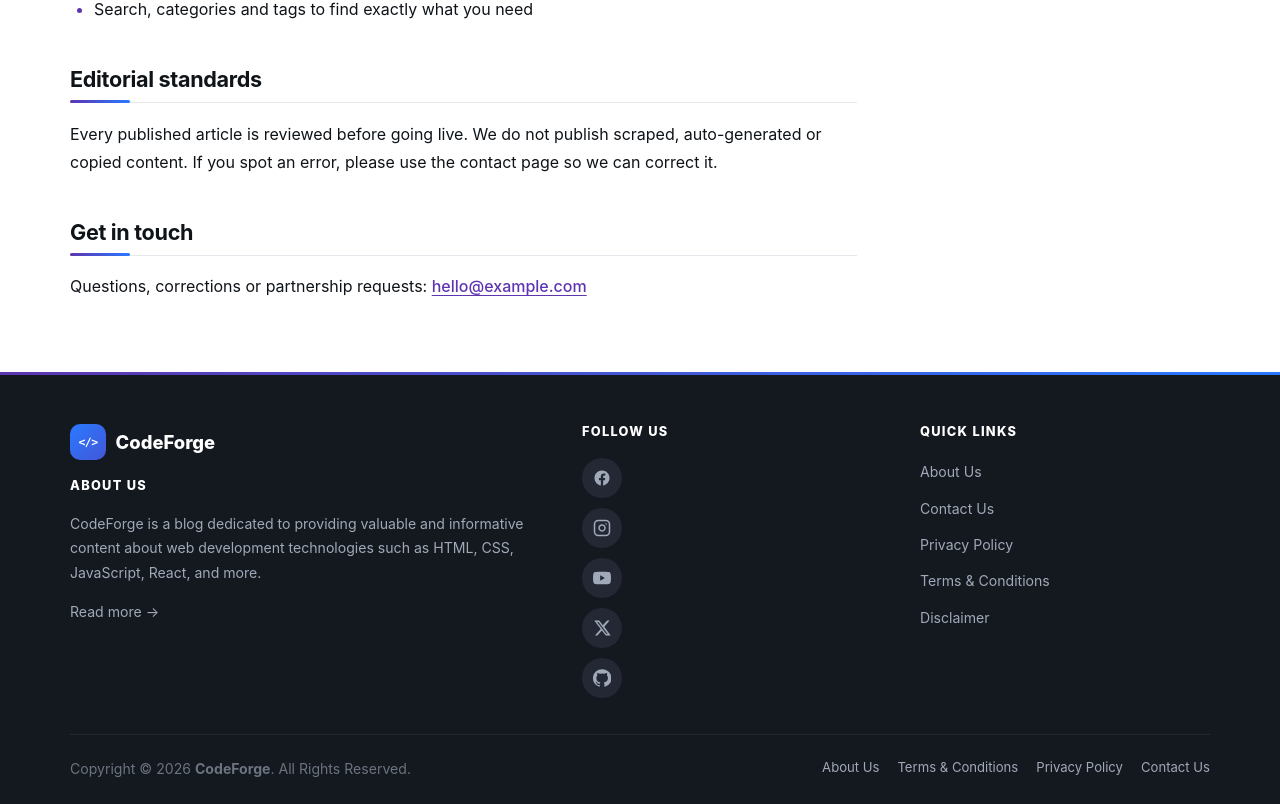
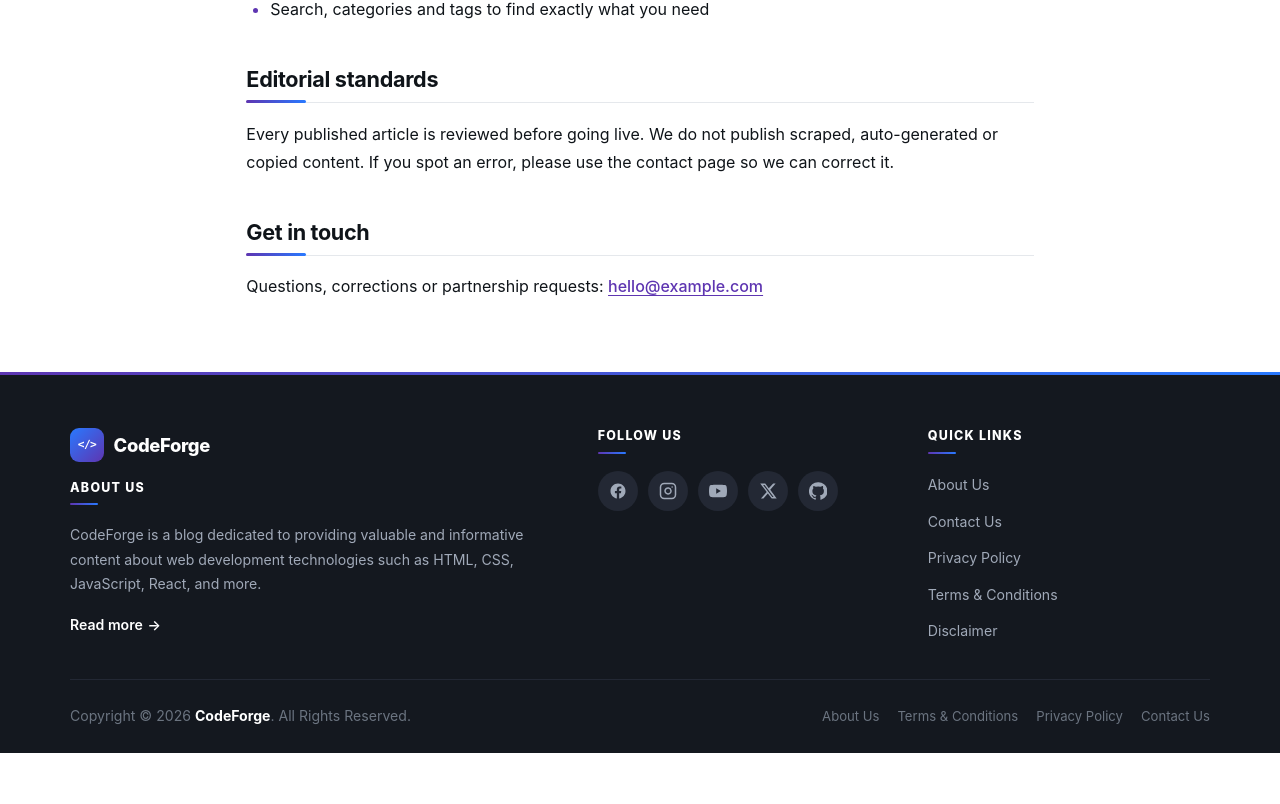
Before and after one commit to Somesh-Vatsraj/codeforge, a React (Vite) app: page /about in a window 1280 px wide. Shown: the part 568-1372 px from the top of the page. After the commit the page ends 1321 px from the top, so only its background shows below. Built offline with nearby package versions, Linux system fonts and the light colour scheme; no server answers.

Commit message:
Update index.css

```diff
--- a/src/styles/index.css
+++ b/src/styles/index.css
@@ -1,6 +1,6 @@
 /* ============================================================
-   CodeForge — Complete Design System
-   Includes: animations, sidebar fix, SVG icon buttons
+   CodeForge — Complete Stylesheet
+   Layout: Sidebar on side (desktop/tablet), hidden on mobile
    ============================================================ */
 
 /* ==================== Design Tokens ==================== */
@@ -48,22 +48,21 @@
   --shadow-brand: 0 12px 32px -8px rgba(94, 53, 177, .35);
 
   /* Typography */
-  --font-sans: -apple-system, BlinkMacSystemFont, "Segoe UI", Roboto,
-               "Helvetica Neue", Arial, sans-serif;
-  --font-mono: "JetBrains Mono", "Fira Code", ui-monospace, SFMono-Regular,
-               Menlo, Consolas, monospace;
+  --font-sans: -apple-system, BlinkMacSystemFont, "Segoe UI", Roboto, "Helvetica Neue", Arial, sans-serif;
+  --font-mono: "JetBrains Mono", "Fira Code", ui-monospace, SFMono-Regular, Menlo, Consolas, monospace;
 
   /* Layout */
   --container: 1180px;
 
-  /* Timing */
+  /* Easing curves */
   --ease-out: cubic-bezier(.22, 1, .36, 1);
+  --ease-in-out: cubic-bezier(.65, 0, .35, 1);
   --ease-spring: cubic-bezier(.34, 1.56, .64, 1);
   --t-fast: .18s var(--ease-out);
   --t: .28s var(--ease-out);
   --t-slow: .5s var(--ease-out);
 
-  /* Syntax tokens */
+  /* Syntax colors */
   --tok-comment: #7f8ea3;
   --tok-string: #a5e6a8;
   --tok-keyword: #ff8b9b;
@@ -93,6 +92,7 @@
 
   --brand: #9c7cf4;
   --brand-dark: #b39dfb;
+  --brand-light: #7e57c2;
   --brand-soft: #231a3a;
   --accent: #5b9dff;
 
@@ -169,7 +169,7 @@
 img, iframe, video, svg { max-width: 100%; }
 img { height: auto; display: block; }
 
-h1, h2, h3, h4 {
+h1, h2, h3, h4, h5, h6 {
   margin: 0 0 .5em;
   color: var(--text);
   font-weight: 700;
@@ -270,11 +270,9 @@
   position: sticky; top: 0; z-index: 100;
   background: color-mix(in srgb, var(--bg-elev) 92%, transparent);
   backdrop-filter: saturate(180%) blur(12px);
-  -webkit-backdrop-filter: saturate(180%) blur(12px);
   border-bottom: 1px solid var(--border);
   box-shadow: var(--shadow-xs);
 }
-
 .site-header__inner {
   display: flex;
   align-items: center;
@@ -293,7 +291,6 @@
   letter-spacing: -.02em;
 }
 .brand:hover { color: var(--text); }
-
 .brand__mark {
   display: grid; place-items: center;
   width: 36px; height: 36px;
@@ -314,14 +311,12 @@
 .brand__logo { height: 30px; width: auto; }
 .brand__name { white-space: nowrap; }
 
-/* Navigation */
 .main-nav {
   display: flex;
   align-items: center;
   margin-left: auto;
   height: 64px;
 }
-
 .main-nav > a,
 .main-nav .nav-dropdown__trigger {
   position: relative;
@@ -345,8 +340,7 @@
 .main-nav .nav-dropdown__trigger::after {
   content: '';
   position: absolute;
-  left: 16px; right: 16px;
-  bottom: 14px;
+  left: 16px; right: 16px; bottom: 14px;
   height: 2px;
   background: var(--brand);
   transform: scaleX(0);
@@ -360,14 +354,10 @@
 .main-nav > a.active { color: var(--brand); }
 .main-nav > a.active::after { transform: scaleX(1); }
 
-/* Dropdown */
-.nav-dropdown {
-  position: relative;
-  height: 100%;
-}
+.nav-dropdown { position: relative; height: 100%; }
 .nav-dropdown__menu {
   position: absolute;
-  top: calc(100% + 0px);
+  top: 100%;
   left: 0;
   min-width: 220px;
   padding: 8px 0;
@@ -411,7 +401,6 @@
   font-size: .85rem;
 }
 
-/* Header tools */
 .site-header__tools {
   display: flex;
   align-items: center;
@@ -567,7 +556,6 @@
   background: linear-gradient(135deg, var(--brand), var(--accent));
   color: #fff;
   box-shadow: 0 4px 12px rgba(94, 53, 177, .45);
-  animation: fadeUp .5s var(--ease-out) both;
 }
 
 .pill {
@@ -646,25 +634,7 @@
   position: absolute;
   inset: auto 0 0 0;
   padding: 18px 18px 16px;
-  background: linear-gradient(180deg,
-    transparent 0%,
-    rgba(0, 0, 0, .55) 55%,
-    rgba(0, 0, 0, .88) 100%);
-}
-
-/* Hero category badge */
-.featured-hero__category {
-  display: inline-block;
-  margin-bottom: 8px;
-  padding: 3px 10px;
-  border-radius: 999px;
-  background: var(--brand);
-  color: #fff;
-  font-size: .68rem;
-  font-weight: 800;
-  letter-spacing: .06em;
-  text-transform: uppercase;
-  box-shadow: 0 4px 12px rgba(94, 53, 177, .5);
+  background: linear-gradient(180deg, transparent 0%, rgba(0, 0, 0, .55) 55%, rgba(0, 0, 0, .88) 100%);
 }
 
 .featured-hero__title {
@@ -673,7 +643,6 @@
   font-size: .95rem;
   font-weight: 700;
   line-height: 1.35;
-  letter-spacing: -.01em;
   display: -webkit-box;
   -webkit-line-clamp: 2;
   -webkit-box-orient: vertical;
@@ -685,7 +654,7 @@
   -webkit-line-clamp: 3;
 }
 
-/* ==================== Home Layout (SIDEBAR FIXED ON SIDE) ==================== */
+/* ==================== HOME LAYOUT — SIDEBAR ALWAYS ON SIDE ==================== */
 .home-layout {
   display: grid;
   grid-template-columns: minmax(0, 1fr) 320px;
@@ -696,14 +665,14 @@
 
 .home-main { min-width: 0; }
 
-/* Sidebar — no sticky, no max-height, no internal scroll */
+/* Sidebar — no sticky, no internal scroll */
 .sidebar {
   display: flex;
   flex-direction: column;
   gap: 32px;
 }
 
-/* Tablet — side by side, narrower */
+/* Tablet — sidebar still on side, narrower */
 @media (max-width: 1024px) and (min-width: 769px) {
   .home-layout {
     grid-template-columns: minmax(0, 1fr) 280px;
@@ -711,7 +680,7 @@
   }
 }
 
-/* Mobile — sidebar completely hidden */
+/* Mobile — sidebar completely hidden (like CodingNepal) */
 @media (max-width: 768px) {
   .home-layout {
     grid-template-columns: 1fr;
@@ -766,6 +735,8 @@
 .post-grid .post-card:nth-child(4) { animation-delay: .2s; }
 .post-grid .post-card:nth-child(5) { animation-delay: .25s; }
 .post-grid .post-card:nth-child(6) { animation-delay: .3s; }
+.post-grid .post-card:nth-child(7) { animation-delay: .35s; }
+.post-grid .post-card:nth-child(8) { animation-delay: .4s; }
 
 .post-card:hover {
   transform: translateY(-6px);
@@ -812,6 +783,7 @@
   font-size: 1.05rem;
   line-height: 1.35;
   font-weight: 700;
+  letter-spacing: -.01em;
 }
 .post-card__title a {
   color: var(--text);
@@ -838,6 +810,7 @@
   padding-top: .5rem;
   display: flex;
   align-items: center;
+  gap: 0;
   font-size: .78rem;
   color: var(--text-light);
   font-weight: 500;
@@ -873,10 +846,8 @@
 }
 .tag-list a:hover { background: var(--brand); color: #fff; }
 
-/* ==================== Sidebar Widgets ==================== */
-.widget {
-  animation: slideRight .5s var(--ease-out) both;
-}
+/* ==================== Sidebar widgets ==================== */
+.widget { animation: slideRight .5s var(--ease-out) both; }
 .widget:nth-child(1) { animation-delay: .1s; }
 .widget:nth-child(2) { animation-delay: .15s; }
 .widget:nth-child(3) { animation-delay: .2s; }
@@ -905,7 +876,7 @@
   border-radius: 2px;
 }
 
-/* Recent posts list */
+/* Recent posts */
 .recent-list {
   list-style: none;
   margin: 0;
@@ -960,10 +931,7 @@
 }
 
 /* Featured widget */
-.featured-widget {
-  border-radius: var(--radius);
-  overflow: hidden;
-}
+.featured-widget { border-radius: var(--radius); overflow: hidden; }
 .featured-widget > a {
   display: block;
   aspect-ratio: 16/10;
@@ -978,7 +946,6 @@
   transition: transform .8s var(--ease-out);
 }
 .featured-widget:hover img { transform: scale(1.06); }
-
 .featured-widget__body { padding-top: 12px; }
 .featured-widget__title {
   display: -webkit-box;
@@ -993,7 +960,7 @@
 }
 .featured-widget__title:hover { color: var(--brand); }
 
-/* Categories list */
+/* Categories */
 .cat-list { list-style: none; margin: 0; padding: 0; }
 .cat-list li { border-bottom: 1px solid var(--border-soft); }
 .cat-list li:last-child { border-bottom: 0; }
@@ -1023,18 +990,14 @@
   border-radius: 999px;
   transition: all var(--t-fast);
 }
-.cat-list a:hover .cat-list__count {
-  background: var(--brand);
-  color: #fff;
-}
-
-/* ==================== Follow Us — PROPER SVG ICON BUTTONS ==================== */
+.cat-list a:hover .cat-list__count { background: var(--brand); color: #fff; }
+
+/* Follow Us */
 .follow-grid {
   display: grid;
   grid-template-columns: repeat(3, 1fr);
   gap: 10px;
 }
-
 .follow-btn {
   position: relative;
   overflow: hidden;
@@ -1042,81 +1005,28 @@
   flex-direction: column;
   align-items: center;
   justify-content: center;
-  gap: 8px;
-  padding: 18px 8px 14px;
+  gap: 4px;
+  padding: 16px 8px;
   border-radius: var(--radius-sm);
   color: #fff;
+  font-size: .72rem;
+  font-weight: 700;
   text-decoration: none;
-  transition: transform var(--t) var(--ease-spring),
-              box-shadow var(--t);
-}
-.follow-btn::before {
-  content: '';
-  position: absolute;
-  inset: 0;
-  background: radial-gradient(circle at 50% 0%, rgba(255, 255, 255, .25) 0%, transparent 70%);
-  opacity: 0;
-  transition: opacity var(--t);
+  transition: transform var(--t) var(--ease-spring), box-shadow var(--t);
 }
 .follow-btn:hover {
-  transform: translateY(-5px) scale(1.04);
+  transform: translateY(-4px) scale(1.04);
   box-shadow: var(--shadow-lg);
   color: #fff;
-  text-decoration: none;
-}
-.follow-btn:hover::before { opacity: 1; }
-.follow-btn:active { transform: translateY(-2px) scale(1.01); }
-
-.follow-btn__icon {
-  display: grid;
-  place-items: center;
-  width: 34px;
-  height: 34px;
-  border-radius: 50%;
-  background: rgba(255, 255, 255, .18);
-  backdrop-filter: blur(4px);
-  -webkit-backdrop-filter: blur(4px);
-  color: #fff;
-  transition: transform var(--t) var(--ease-spring),
-              background var(--t);
-}
-.follow-btn:hover .follow-btn__icon {
-  transform: scale(1.15) rotate(-6deg);
-  background: rgba(255, 255, 255, .3);
-}
-
-.follow-btn__icon svg {
-  width: 22px;
-  height: 22px;
-  display: block;
-}
-
-.follow-btn__count {
-  font-size: .68rem;
-  font-weight: 700;
-  opacity: .95;
-  letter-spacing: .01em;
-  text-align: center;
-  line-height: 1.2;
-}
-
-/* Brand backgrounds */
-.follow-btn--fb {
-  background: linear-gradient(135deg, #1877f2 0%, #0d5fca 100%);
-}
+}
+.follow-btn__icon { font-size: 1.5rem; line-height: 1; font-weight: 800; }
+.follow-btn__count { font-size: .68rem; opacity: .95; font-weight: 500; }
+.follow-btn--fb { background: linear-gradient(135deg, #1877f2, #0d5fca); }
 .follow-btn--ig {
-  background: linear-gradient(135deg,
-    #f09433 0%,
-    #e6683c 25%,
-    #dc2743 50%,
-    #cc2366 75%,
-    #bc1888 100%);
+  background: linear-gradient(135deg, #f09433 0%, #e6683c 25%, #dc2743 50%, #cc2366 75%, #bc1888 100%);
   background-size: 200% 200%;
 }
-.follow-btn--ig:hover { animation: gradientShift 3s ease infinite; }
-.follow-btn--yt {
-  background: linear-gradient(135deg, #ff0000 0%, #cc0000 100%);
-}
+.follow-btn--yt { background: linear-gradient(135deg, #ff0000, #cc0000); }
 
 /* ==================== Breadcrumb ==================== */
 .breadcrumb {
@@ -1129,11 +1039,7 @@
   color: var(--text-light);
   animation: fadeIn .4s var(--ease-out) both;
 }
-.breadcrumb a {
-  color: var(--text-muted);
-  font-weight: 500;
-  transition: color var(--t-fast);
-}
+.breadcrumb a { color: var(--text-muted); font-weight: 500; }
 .breadcrumb a:hover { color: var(--brand); }
 .breadcrumb span { margin: 0 .4rem; }
 
@@ -1154,14 +1060,12 @@
   display: flex;
   flex-wrap: wrap;
   align-items: center;
+  gap: 0;
   font-size: .82rem;
   color: var(--text-light);
   font-weight: 500;
 }
-.post-header__meta a {
-  color: var(--text-muted);
-  font-weight: 600;
-}
+.post-header__meta a { color: var(--text-muted); font-weight: 600; }
 .post-header__meta a:hover { color: var(--brand); }
 
 .post-thumb {
@@ -1176,9 +1080,7 @@
   width: 100%;
   aspect-ratio: 16/9;
   object-fit: cover;
-  transition: transform 1s var(--ease-out);
-}
-.post-thumb:hover img { transform: scale(1.03); }
+}
 
 .post-actions {
   display: flex;
@@ -1187,7 +1089,7 @@
   margin-bottom: 1.5rem;
 }
 
-/* Article content — clean white background */
+/* ==================== Article content ==================== */
 .article-content {
   font-size: 1rem;
   line-height: 1.75;
@@ -1247,6 +1149,7 @@
   text-decoration: underline;
   text-decoration-thickness: 1px;
   text-underline-offset: 3px;
+  transition: all var(--t-fast);
 }
 .article-content a:hover {
   color: var(--brand-dark);
@@ -1270,7 +1173,6 @@
   color: var(--text-muted);
   font-style: italic;
 }
-.article-content blockquote p:last-child { margin-bottom: 0; }
 
 .article-content :not(pre) > code {
   font-family: var(--font-mono);
@@ -1323,16 +1225,7 @@
   color: var(--text);
 }
 
-.article-content iframe {
-  width: 100%;
-  aspect-ratio: 16/9;
-  border: 0;
-  border-radius: var(--radius);
-  margin: 1.4em 0;
-  box-shadow: var(--shadow-sm);
-}
-
-/* ==================== Video Frame — glow + play button ==================== */
+/* ==================== Video embed ==================== */
 .video-frame {
   position: relative;
   aspect-ratio: 16/9;
@@ -1389,7 +1282,6 @@
   background: #fff;
   margin-top: 14px;
   box-shadow: var(--shadow);
-  animation: scaleIn .5s var(--ease-out) both;
 }
 .preview-frame iframe {
   width: 100%;
@@ -1584,7 +1476,6 @@
   transition: transform var(--t);
 }
 .related-grid article:hover { transform: translateY(-4px); }
-
 .related-card__thumb {
   display: block;
   aspect-ratio: 16/10;
@@ -1601,7 +1492,6 @@
   transition: transform .8s var(--ease-out);
 }
 .related-grid article:hover .related-card__thumb img { transform: scale(1.08); }
-
 .related-card__title {
   display: -webkit-box;
   -webkit-line-clamp: 2;
@@ -1615,10 +1505,7 @@
 .related-card__title:hover { color: var(--brand); }
 
 /* ==================== Comment form ==================== */
-.comment-section {
-  margin: 44px 0;
-  animation: fadeUp .6s var(--ease-out) both;
-}
+.comment-section { margin: 44px 0; }
 .comment-section__title {
   margin-bottom: 1rem;
   font-size: .9rem;
@@ -1753,9 +1640,7 @@
   border-color: transparent;
 }
 .code-block__actions .btn--primary { background: var(--brand); color: #fff; }
-.code-block__actions .btn--primary:hover { background: var(--brand-dark); }
 .code-block__actions .btn--success { background: var(--success); color: #fff; }
-
 .code-block__pre {
   margin: 0;
   padding: 16px 20px;
@@ -1768,7 +1653,6 @@
 }
 .code-block__pre code { font-family: inherit; }
 
-/* Syntax tokens */
 .tok-comment { color: var(--tok-comment); font-style: italic; }
 .tok-string { color: var(--tok-string); }
 .tok-keyword { color: var(--tok-keyword); }
@@ -1788,7 +1672,6 @@
   border: 1px dashed var(--border);
   border-radius: var(--radius-sm);
   text-align: center;
-  animation: fadeIn .6s var(--ease-out) both;
 }
 .ad-slot__label {
   display: block;
@@ -1806,9 +1689,8 @@
   place-content: center;
   gap: 4px;
 }
-.ad-slot--sidebar { margin: 0; }
-
-/* ==================== States ==================== */
+
+/* ==================== Spinner / empty / alerts ==================== */
 .spinner {
   display: flex;
   align-items: center;
@@ -1817,7 +1699,6 @@
   padding: 48px 16px;
   color: var(--text-muted);
   font-size: .9rem;
-  animation: fadeIn .4s var(--ease-out) both;
 }
 .spinner__dot {
   width: 20px;
@@ -1834,7 +1715,6 @@
   padding: 56px 24px;
   background: var(--bg-soft);
   border-radius: var(--radius);
-  animation: fadeUp .5s var(--ease-out) both;
 }
 .empty-state__icon {
   display: grid;
@@ -1863,23 +1743,10 @@
   margin-bottom: 18px;
   font-size: .9rem;
   border: 1px solid transparent;
-  animation: slideRight .4s var(--ease-out) both;
-}
-.alert--error {
-  background: var(--danger-soft);
-  color: var(--danger);
-  border-color: rgba(229, 57, 53, .25);
-}
-.alert--success {
-  background: var(--success-soft);
-  color: var(--success);
-  border-color: rgba(67, 160, 71, .25);
-}
-.alert--info {
-  background: var(--brand-soft);
-  color: var(--brand-dark);
-  border-color: rgba(94, 53, 177, .2);
-}
+}
+.alert--error { background: var(--danger-soft); color: var(--danger); border-color: rgba(229, 57, 53, .25); }
+.alert--success { background: var(--success-soft); color: var(--success); border-color: rgba(67, 160, 71, .25); }
+.alert--info { background: var(--brand-soft); color: var(--brand-dark); border-color: rgba(94, 53, 177, .2); }
 
 /* ==================== Pagination ==================== */
 .pagination {
@@ -1914,9 +1781,16 @@
   color: #fff;
   box-shadow: var(--shadow-brand);
 }
-.pagination__gap { padding: 9px 6px; color: var(--text-light); }
-
-.load-more { display: flex; justify-content: center; margin-top: 16px; }
+.pagination__gap {
+  padding: 9px 6px;
+  color: var(--text-light);
+}
+
+.load-more {
+  display: flex;
+  justify-content: center;
+  margin-top: 16px;
+}
 
 /* ==================== Hero (optional) ==================== */
 .hero { padding: 28px 0; }
@@ -1939,7 +1813,11 @@
   margin-bottom: 1.6rem;
   max-width: 60ch;
 }
-.hero__actions { display: flex; flex-wrap: wrap; gap: .6rem; }
+.hero__actions {
+  display: flex;
+  flex-wrap: wrap;
+  gap: .6rem;
+}
 
 .gradient-text {
   background: linear-gradient(100deg, var(--brand), var(--accent), var(--brand));
@@ -2001,10 +1879,11 @@
 .site-footer {
   background: #14181f;
   color: #a0a9b8;
-  padding: 52px 0 22px;
+  padding: 56px 0 24px;
   margin-top: 72px;
   position: relative;
 }
+
 .site-footer::before {
   content: '';
   position: absolute;
@@ -2019,62 +1898,98 @@
 
 .site-footer__grid {
   display: grid;
-  grid-template-columns: 1.6fr 1fr 1fr;
+  grid-template-columns: 1.7fr 1fr 1fr;
   gap: 48px;
   padding-bottom: 36px;
   border-bottom: 1px solid #232834;
 }
-.site-footer h3 {
-  color: #fff;
-  font-size: .8rem;
-  margin-bottom: 1.1rem;
+
+.site-footer__col h3 {
+  color: #ffffff;
+  font-size: .78rem;
+  margin: 0 0 1.1rem;
   font-weight: 800;
   letter-spacing: .1em;
   text-transform: uppercase;
-}
+  position: relative;
+  padding-bottom: .6rem;
+}
+.site-footer__col h3::after {
+  content: '';
+  position: absolute;
+  left: 0;
+  bottom: 0;
+  width: 28px;
+  height: 2px;
+  background: linear-gradient(90deg, #5e35b1, #2979ff);
+  border-radius: 2px;
+}
+
 .site-footer p {
   font-size: .88rem;
   line-height: 1.75;
-  margin-bottom: .8rem;
+  margin: 0 0 .9rem;
   color: #a0a9b8;
 }
+
 .site-footer a {
   color: #a0a9b8;
   font-size: .88rem;
   transition: color var(--t-fast);
 }
-.site-footer a:hover { color: #fff; }
-.site-footer ul {
-  list-style: none;
-  margin: 0;
-  padding: 0;
-  display: flex;
-  flex-direction: column;
-  gap: 10px;
-}
+.site-footer a:hover { color: #ffffff; }
+
+/* Brand row */
 .site-footer__brand {
-  display: flex;
+  display: inline-flex;
   align-items: center;
   gap: .6rem;
   margin-bottom: 1.1rem;
+  text-decoration: none;
+}
+.site-footer__brand:hover { text-decoration: none; }
+.site-footer__brand .brand__mark {
+  display: grid;
+  place-items: center;
+  width: 34px;
+  height: 34px;
+  border-radius: 9px;
+  background: linear-gradient(135deg, #2979ff, #5e35b1);
+  color: #fff;
+  font-family: var(--font-mono);
+  font-size: .7rem;
+  font-weight: 800;
+  letter-spacing: -.05em;
+}
+.site-footer__brand .brand__logo {
+  height: 28px;
+  width: auto;
 }
 .site-footer__brand .brand__name {
-  color: #fff;
+  color: #ffffff;
   font-size: 1.15rem;
   font-weight: 800;
-}
-.site-footer__bottom {
-  padding-top: 22px;
-  display: flex;
-  justify-content: space-between;
+  letter-spacing: -.02em;
+}
+
+/* Read more link */
+.site-footer__more {
+  display: inline-flex;
+  align-items: center;
+  gap: .3rem;
+  color: #ffffff !important;
+  font-weight: 600;
+}
+.site-footer__more span {
+  transition: transform var(--t-fast);
+  display: inline-block;
+}
+.site-footer__more:hover span { transform: translateX(4px); }
+
+/* Social list with SVG */
+.social-list {
+  display: flex;
   flex-wrap: wrap;
-  gap: 14px;
-  font-size: .82rem;
-}
-.site-footer__bottom p { margin: 0; color: #6b7480; }
-
-.social-list {
-  display: flex;
   gap: 10px;
   list-style: none;
   margin: 0;
@@ -2088,20 +2003,78 @@
   background: #232834;
   color: #a0a9b8;
   border-radius: 50%;
-  font-size: .95rem;
+  transition: all var(--t) var(--ease-spring);
+}
+.social-list a svg {
+  width: 18px;
+  height: 18px;
+  transition: transform var(--t) var(--ease-spring);
+}
+.social-list a:hover {
+  background: linear-gradient(135deg, #5e35b1, #2979ff);
+  color: #ffffff;
+  transform: translateY(-4px);
+  box-shadow: 0 10px 24px -6px rgba(94, 53, 177, .5);
+}
+.social-list a:hover svg { transform: scale(1.1); }
+
+/* Quick links */
+.site-footer__links {
+  list-style: none;
+  margin: 0;
+  padding: 0;
+  display: flex;
+  flex-direction: column;
+  gap: 10px;
+}
+.site-footer__links a {
+  display: inline-flex;
+  align-items: center;
+  gap: .4rem;
+  transition: color var(--t-fast), padding var(--t-fast);
+}
+.site-footer__links a:hover {
+  color: #ffffff;
+  padding-left: 4px;
+}
+
+/* Bottom row */
+.site-footer__bottom {
+  padding-top: 24px;
+  display: flex;
+  justify-content: space-between;
+  align-items: center;
+  flex-wrap: wrap;
+  gap: 14px;
+  font-size: .82rem;
+}
+.site-footer__bottom p {
+  margin: 0;
+  color: #6b7480;
+}
+.site-footer__bottom strong {
+  color: #ffffff;
   font-weight: 700;
-  transition: all var(--t) var(--ease-spring);
-}
-.social-list a:hover {
-  background: linear-gradient(135deg, var(--brand), var(--accent));
-  color: #fff;
-  transform: translateY(-4px) rotate(-8deg);
-}
-
-.footer-links { display: flex; flex-wrap: wrap; gap: 18px; }
-.footer-links a { font-size: .82rem; }
-
-/* ==================== Not Found ==================== */
+}
+
+.footer-links {
+  display: flex;
+  flex-wrap: wrap;
+  gap: 18px;
+}
+.footer-links a {
+  color: #6b7480;
+  font-size: .82rem;
+  transition: color var(--t-fast);
+}
+.footer-links a:hover { color: #ffffff; }
+
+/* ==================== Info pages ==================== */
+.info-page .article-content {
+  max-width: 78ch;
+  margin-inline: auto;
+}
+
 .not-found {
   text-align: center;
   padding-block: 4rem;
@@ -2114,11 +2087,8 @@
   opacity: .28;
   margin: 0;
   line-height: 1;
-  animation: floatY 3s ease-in-out infinite;
 }
 .not-found .hero__actions { justify-content: center; }
-
-.info-page .article-content { max-width: 78ch; }
 
 .search-page-form {
   display: flex;
@@ -2134,12 +2104,6 @@
   background: var(--bg-elev);
   color: var(--text);
   font: inherit;
-  transition: border-color var(--t-fast), box-shadow var(--t-fast);
-}
-.search-page-form input:focus {
-  outline: 0;
-  border-color: var(--brand);
-  box-shadow: 0 0 0 4px var(--brand-soft);
 }
 
 /* ==================== Responsive ==================== */
@@ -2148,18 +2112,6 @@
     grid-template-columns: 1.4fr 1fr;
     gap: 36px;
   }
-  .featured-hero__grid {
-    grid-template-columns: 1fr 1fr;
-    grid-template-rows: auto auto auto;
-    height: auto;
-  }
-  .featured-hero__card { aspect-ratio: 16/10; }
-  .featured-hero__card--large {
-    grid-row: auto;
-    grid-column: 1 / -1;
-    aspect-ratio: 16/9;
-  }
-  .featured-hero__card--large .featured-hero__title { font-size: 1.15rem; }
 }
 
 @media (max-width: 860px) {
@@ -2235,6 +2187,19 @@
     color: var(--text);
   }
 
+  .featured-hero__grid {
+    grid-template-columns: 1fr 1fr;
+    grid-template-rows: auto auto auto;
+    height: auto;
+  }
+  .featured-hero__card { aspect-ratio: 16/10; }
+  .featured-hero__card--large {
+    grid-row: auto;
+    grid-column: 1 / -1;
+    aspect-ratio: 16/9;
+  }
+  .featured-hero__card--large .featured-hero__title { font-size: 1.15rem; }
+
   .post-grid { grid-template-columns: 1fr; gap: 28px; }
   .related-grid { grid-template-columns: repeat(2, 1fr); }
   .post-nav { grid-template-columns: 1fr; }
@@ -2243,6 +2208,8 @@
 
 @media (max-width: 640px) {
   .container { padding-inline: 16px; }
+  .home-layout { padding-block: 20px 40px; }
+
   .post-header h1 { font-size: 1.35rem; }
   .article-content { font-size: .95rem; }
   .article-content h2 { font-size: 1.2rem; }
@@ -2259,21 +2226,38 @@
   }
 
   .related-grid { grid-template-columns: 1fr; }
-  .site-footer__grid { grid-template-columns: 1fr; gap: 28px; }
-  .site-footer__bottom { flex-direction: column; align-items: flex-start; }
+
+  .site-footer {
+    padding: 44px 0 20px;
+    margin-top: 48px;
+  }
+  .site-footer__grid {
+    grid-template-columns: 1fr;
+    gap: 28px;
+  }
+  .site-footer__bottom {
+    flex-direction: column;
+    align-items: flex-start;
+    gap: 12px;
+  }
+  .footer-links { gap: 14px; }
+  .social-list a {
+    width: 36px;
+    height: 36px;
+  }
+
+  .hero__actions .btn { flex: 1 1 auto; }
+  .post-nav { margin: 24px 0; }
 
   .featured-hero__grid { grid-template-columns: 1fr; }
   .featured-hero__card { aspect-ratio: 16/10; }
-  .featured-hero__card--large .featured-hero__title { font-size: 1.05rem; }
 }
 
 @media (max-width: 420px) {
   .post-card__title { font-size: .98rem; }
   .recent-item__thumb { width: 72px; height: 52px; }
-  .follow-btn { padding: 14px 6px 12px; }
+  .follow-btn { padding: 12px 4px; }
   .follow-btn__count { font-size: .62rem; }
-  .follow-btn__icon { width: 30px; height: 30px; }
-  .follow-btn__icon svg { width: 18px; height: 18px; }
 }
 
 /* ==================== Motion preferences ==================== */
@@ -2295,8 +2279,7 @@
   .comment-section,
   .ad-slot,
   .top-bar,
-  .post-actions,
-  .featured-hero { display: none !important; }
+  .post-actions { display: none !important; }
   .home-layout { grid-template-columns: 1fr; }
   .article-content { font-size: 12pt; }
 }
```
